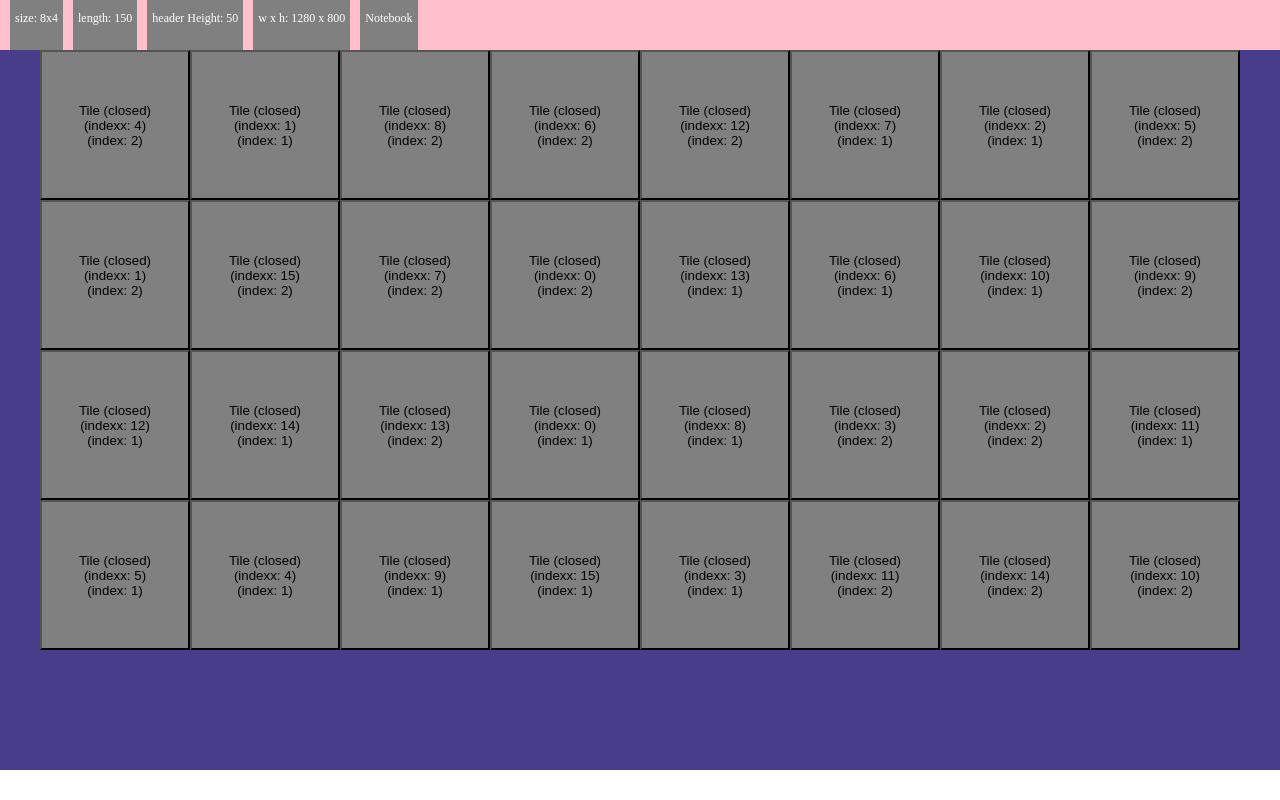
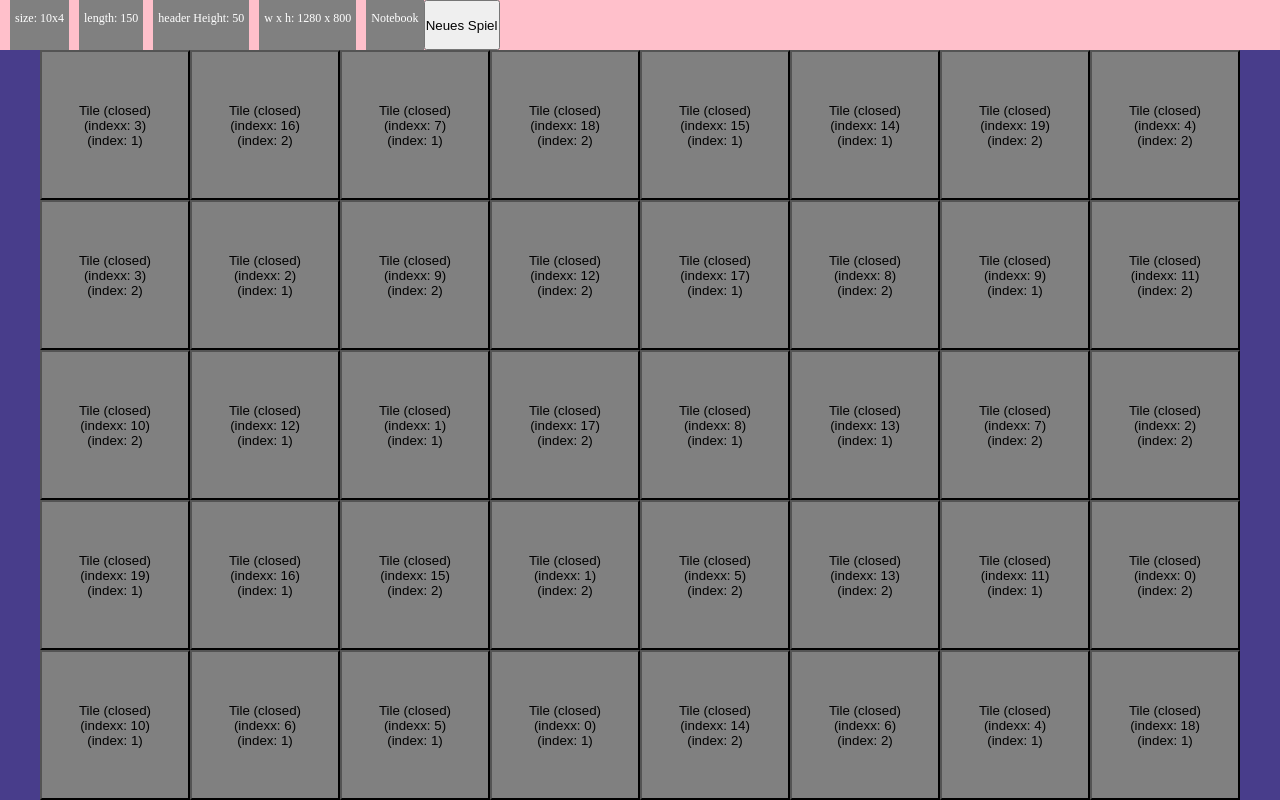
Before and after one commit to chris125964/webpack.memory, a React app: page / in a window 1280 px wide. Built offline with nearby package versions, Linux system fonts and the light colour scheme.

Commit message:
added Button "neues Spiel"

```diff
--- a/src/components/App.tsx
+++ b/src/components/App.tsx
@@ -1,10 +1,12 @@
-import React, { useState } from 'react';
+import React, { useEffect, useState } from 'react';
 import { MemGrid } from './MemGrid';
 import { Content } from '../logic/content';
 import { Header } from './Header';
 import { Main } from './Main';
 import './style.css';
 import { getView } from '../logic/view';
+import { newGame } from '../redux/memory/actionCreators';
+import { useDispatch } from 'react-redux';
 
 interface AppProps {
   idx: number;
@@ -12,19 +14,30 @@ interface AppProps {
 
 const App = ({ idx }: AppProps) => {
   const [nrGame, setNrGame] = useState<number>(0);
+  const dispatch = useDispatch();
   let content: Content;
+
+  let extensions = getView();
+  let nrTiles = extensions.horizontal * extensions.vertical;
+
+  useEffect(() => {
+    console.log(`this is done only once`);
+    newGame(nrTiles, dispatch);
+  });
+
+  const onNewGame = () => {
+    setNrGame(nrGame + 1);
+  };
 
   const createContent = (nrTiles: number) => {
     console.log(`nr tiles: ${nrTiles}`);
     let content = new Content(nrTiles);
     content.createTileContent();
-    content.showContent();
+    // content.showContent();
     return content;
   };
 
-  let extensions = getView();
-
-  content = createContent(extensions.horizontal * extensions.vertical);
+  content = createContent(nrTiles);
 
   // let r = document.querySelector(':root');
   // let rs = getComputedStyle(r);
@@ -35,7 +48,7 @@ const App = ({ idx }: AppProps) => {
 
   return (
     <div className="container">
-      <Header extensions={extensions} />
+      <Header extensions={extensions} onNewGame={onNewGame} nrTiles={nrTiles} />
       <div className="content">
         <Main content={content} />
         {/* <aside className="left-sidebar">LEFT SIDEBAR</aside> */}
--- a/src/components/Header.tsx
+++ b/src/components/Header.tsx
@@ -1,11 +1,22 @@
 import React from 'react';
+import { useDispatch } from 'react-redux';
 import { getView, TMemView } from '../logic/view';
+import { newGame } from '../redux/memory/actionCreators';
 
 interface HeaderProps {
   extensions: TMemView;
+  onNewGame: () => void;
+  nrTiles: number;
 }
 
 export const Header = (props: HeaderProps): JSX.Element => {
+  const dispatch = useDispatch();
+
+  const onNewGame2 = () => {
+    newGame(props.nrTiles, dispatch);
+    props.onNewGame();
+  };
+
   return (
     <header className="header">
       <div className="headerElem">
@@ -19,6 +30,9 @@ export const Header = (props: HeaderProps): JSX.Element => {
         w x h: {window.innerWidth} x {window.innerHeight}
       </div>
       <div className="headerElem">{props.extensions.device}</div>
+      <button data-testid="Header.new-game" onClick={onNewGame2}>
+        Neues Spiel
+      </button>
     </header>
   );
 };
--- a/src/logic/view.ts
+++ b/src/logic/view.ts
@@ -64,7 +64,7 @@ export const getView = () => {
     //  -> 150px
     // 50px + (10 x 150) x (5 x 150)
     memView.device = 'Notebook';
-    memView.horizontal = 8;
+    memView.horizontal = 10;
     memView.vertical = 4;
     memView.length = 150;
     memView.header.height = 50;
--- a/src/redux/memory/actionCreators.ts
+++ b/src/redux/memory/actionCreators.ts
@@ -10,7 +10,7 @@ export function clickTile(
 ) {
   const action: MemoryAction = {
     type: actionTypes.SET_TILE,
-    mem: { index, nr, status: MemoryState.NO_TILE_OPEN },
+    mem: { index, nr, status: MemoryState.NO_TILE_OPEN, nrTiles: 0 },
   };
 
   dispatch(action);
@@ -19,15 +19,18 @@ export function clickTile(
 export function finishGame(dispatch: (action: MemoryAction) => void) {
   const action: MemoryAction = {
     type: actionTypes.FINISH_GAME,
-    mem: { index: 1, nr: 1, status: MemoryState.ERROR },
+    mem: { index: 1, nr: 1, status: MemoryState.ERROR, nrTiles: 0 },
   };
   dispatch(action);
 }
 
-export function newGame(dispatch: (action: MemoryAction) => void) {
+export function newGame(
+  nrTiles: number,
+  dispatch: (action: MemoryAction) => void,
+) {
   const action: MemoryAction = {
     type: actionTypes.NEW_GAME,
-    mem: { index: 1, nr: 1, status: MemoryState.ERROR },
+    mem: { index: 1, nr: 1, status: MemoryState.ERROR, nrTiles },
   };
   dispatch(action);
 }
--- a/src/redux/memory/reducer.ts
+++ b/src/redux/memory/reducer.ts
@@ -7,7 +7,7 @@ import { Tile } from '../../model/tile';
 import { TileState } from '../../enums/TileState';
 import { change } from '../../logic/statemachine';
 
-let iniTiles = Array(30).fill(TileState.CLOSED);
+let iniTiles = Array(40).fill(TileState.CLOSED);
 
 export interface RootState {
   tile1: Tile;
@@ -134,7 +134,7 @@ export default function reducer(
       let newState3 = { ...currentState };
       newState3.nrMoves = 0;
       newState3.nrPairs = 0;
-      newState3.tiles = Array(30).fill(TileState.CLOSED);
+      newState3.tiles = Array(40).fill(TileState.CLOSED);
       newState3.finished = false;
 
       return newState3;
--- a/src/redux/memory/type.d.ts
+++ b/src/redux/memory/type.d.ts
@@ -1,9 +1,10 @@
-import { MemoryState } from "../../enums/MemoryState";
+import { MemoryState } from '../../enums/MemoryState';
 
 interface IMem {
   index: number;
   nr: number;
   status: MemoryState;
+  nrTiles: number;
 }
 type MemoryAction = {
   type: string;
```
Also changed, not shown: src/README.md.
